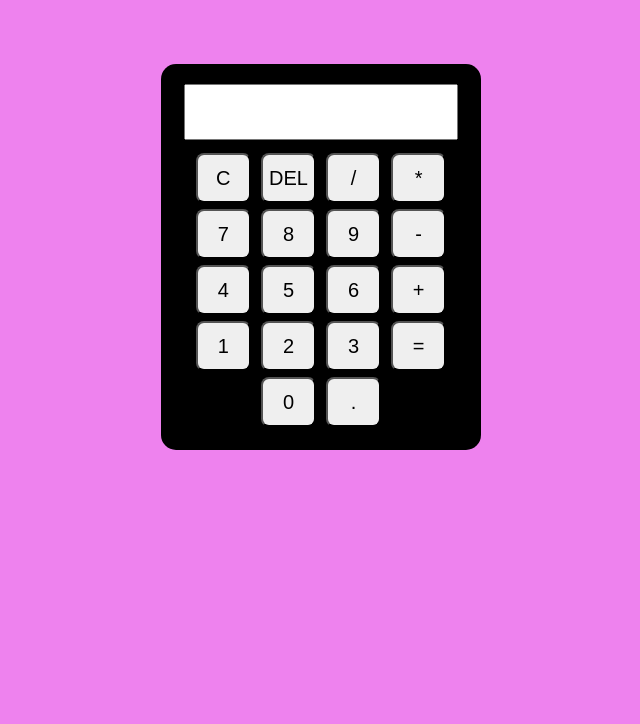
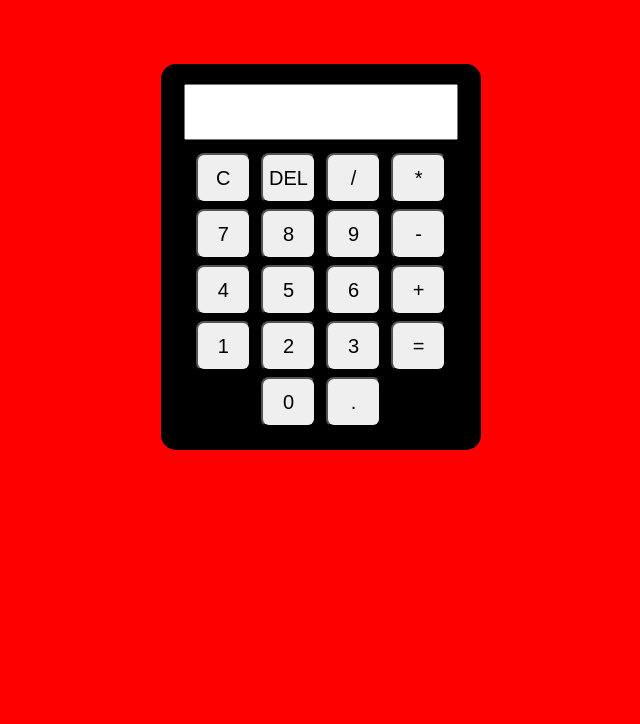
Before and after one commit to sadhanasivakumar18-netizen/calculator, a plain HTML site: page index.html in a window 1280 px wide. Shown: the part 76-800 px from the top of the page, without its empty margins (319-959 px from the left). Drawn offline with Linux system fonts and the light colour scheme.

Commit message:
Update index.html

```diff
--- a/index.html
+++ b/index.html
@@ -5,7 +5,7 @@
 
     <style>
         body {
-            background-color: Violet;
+            background-color: Red;
             font-family: Trebuchet MS;
             text-align: center;
         }
```
